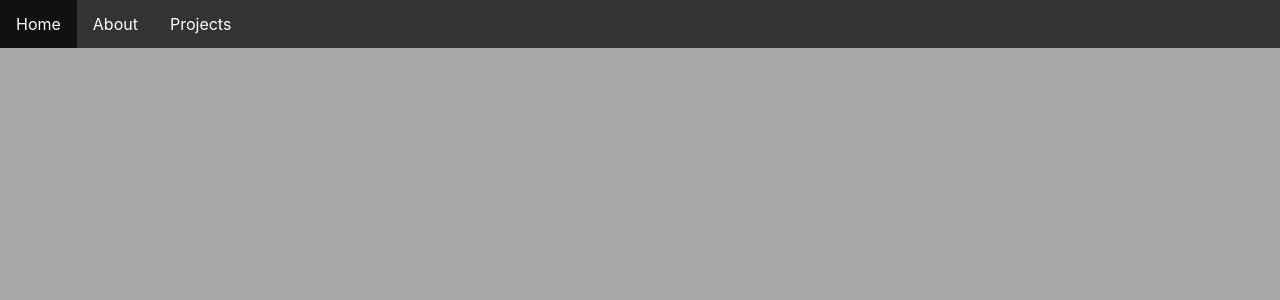
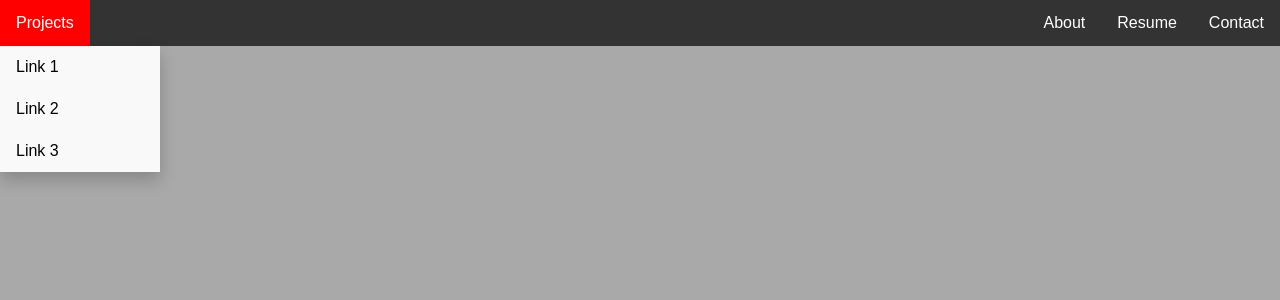
Before and after one commit to patty1112/portfolio_site, a React (Create React App) app: page / in a window 1280 px wide. Shown: the top 300 px of the page. Built offline with nearby package versions, Linux system fonts and the light colour scheme.

Commit message:
Created Navbar with dropdown menu.

```diff
--- /dev/null
+++ b/src/About.js
@@ -0,0 +1,7 @@
+import React from 'react';
+
+const About = () => {
+  return <div>About Page</div>;
+};
+
+export default About;
--- a/src/App.css
+++ b/src/App.css
@@ -41,27 +41,75 @@ body {
   background-color: darkgrey;
 }
 
-ul {
-  list-style-type: none;
-  margin: 0;
-  padding: 0;
+ /* Navbar container */
+ .navbar {
   overflow: hidden;
   background-color: #333;
+  font-family: Arial;
 }
 
-li {
+/* Links inside the navbar */
+.navbar a {
   float: left;
-}
-
-li a {
-  display: block;
+  font-size: 16px;
   color: white;
   text-align: center;
   padding: 14px 16px;
   text-decoration: none;
 }
 
-/* Change the link color to #111 (black) on hover */
-li a:hover {
-  background-color: #111;
+/* The dropdown container */
+.dropdown {
+  float: left;
+  overflow: hidden;
 }
+
+/* Dropdown button */
+.dropdown .dropbtn {
+  font-size: 16px;
+  border: none;
+  outline: none;
+  color: white;
+  padding: 14px 16px;
+  background-color: inherit;
+  font-family: inherit; /* Important for vertical align on mobile phones */
+  margin: 0; /* Important for vertical align on mobile phones */
+}
+
+/* Add a red background color to navbar links on hover */
+.navbar a:hover, .dropdown:hover .dropbtn {
+  background-color: red;
+}
+
+/* Dropdown content (hidden by default) */
+.dropdown-content {
+  display: none;
+  position: absolute;
+  background-color: #f9f9f9;
+  min-width: 160px;
+  box-shadow: 0px 8px 16px 0px rgba(0,0,0,0.2);
+  z-index: 1;
+}
+
+/* Links inside the dropdown */
+.dropdown-content a {
+  float: none;
+  color: black;
+  padding: 12px 16px;
+  text-decoration: none;
+  display: block;
+  text-align: left;
+}
+
+/* Add a grey background color to dropdown links on hover */
+.dropdown-content a:hover {
+  background-color: #ddd;
+}
+
+/* Show the dropdown menu on hover */
+.dropdown:hover .dropdown-content {
+  display: block;
+}
+.topnav-right {
+  float: right;
+}
--- a/src/App.js
+++ b/src/App.js
@@ -1,26 +1,37 @@
 import logo from './logo.svg';
 import './App.css';
-import React from 'react'
-import Layout from './Layout'
-import {RouterProvider, createBrowserRouter} from 'react-router-dom'
-
+import React from 'react';
+import Home from './Home'
+import About from './About'
+import Projects from './Projects'
+import { Link, Routes, Route } from 'react-router-dom'
 
 const App = () => {
-  // const router = createBrowserRouter([
-  //     {
-  //       path: "/",
-  //       element: <Layout/>
-  //     }
-  // ]);
+
   return (
     <React.StrictMode>
-      <header className="navbar">
-      <ul>
-          {<li><a href="/home" className="navbar-button">Home</a></li>}
-          {<li><a href="/about" className="navbar-button">About</a></li>}
-          {<li><a href="/projects" className="navbar-button">Projects</a></li>}
-        </ul>
-      </header>
+       <div class="navbar">
+       <div class="dropdown">
+          <button class="dropbtn"> Projects
+            <i class="fa fa-caret-down"></i>
+          </button>
+          <div class="dropdown-content">
+            <a href="#">Link 1</a>
+            <a href="#">Link 2</a>
+            <a href="#">Link 3</a>
+          </div>
+        </div>
+        <div className='topnav-right'>
+          <a href="#home">About</a>
+          <a href="#news">Resume</a>
+          <a href="/contact">Contact</a>
+        </div>
+      </div>
+      <Routes>
+        <Route path="/" element={<Home />} />
+        <Route path="/about" element={<About />} />
+        <Route path="/projets" element={<Projects />} />
+      </Routes>
     </React.StrictMode>
   );
 }
--- /dev/null
+++ b/src/Home.js
@@ -0,0 +1,6 @@
+import React from 'react';
+
+const Home = () => {
+  return <div></div>;
+};
+export default Home;
--- /dev/null
+++ b/src/Projects.js
@@ -0,0 +1,7 @@
+import React from 'react';
+
+const Projects = () => {
+  return <div>Projects Page</div>;
+};
+
+export default Projects;
--- a/src/index.js
+++ b/src/index.js
@@ -3,11 +3,14 @@ import ReactDOM from 'react-dom/client';
 import './index.css';
 import App from './App';
 import reportWebVitals from './reportWebVitals';
+import { BrowserRouter } from 'react-router-dom';
 
 const root = ReactDOM.createRoot(document.getElementById('root'));
 root.render(
   <React.StrictMode>
-    <App />
+    <BrowserRouter>
+      <App />
+    </BrowserRouter>
   </React.StrictMode>
 );
 
```
